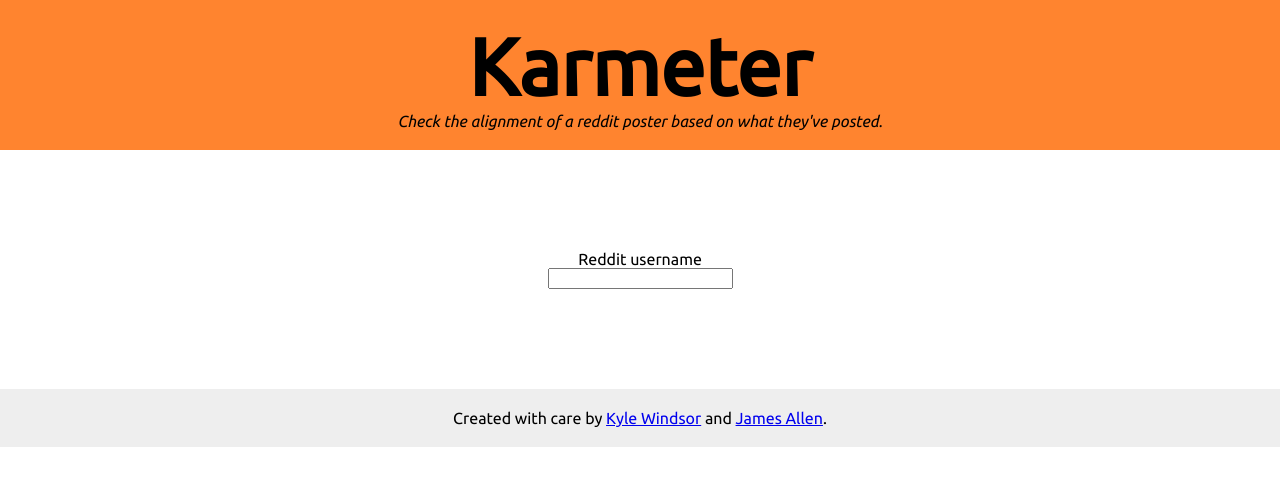
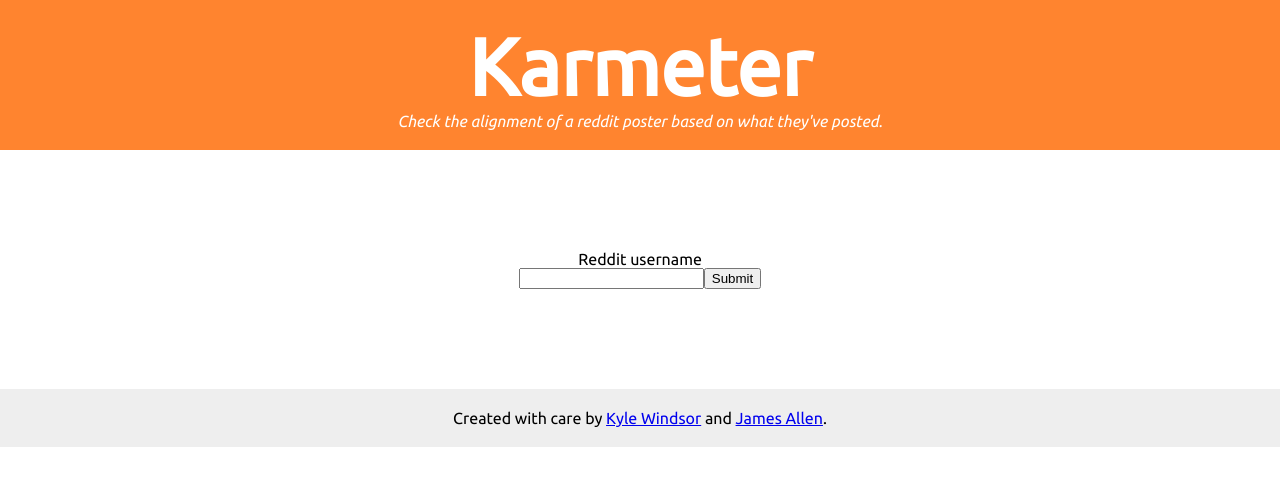
Before and after one commit to disseminate/karmeter, a PHP site: page / in a window 1280 px wide. Shown: the top 486 px of the page. Run offline with PHP 8.4, Linux system fonts and the light colour scheme.

Commit message:
Updated style

```diff
--- a/css/style.css
+++ b/css/style.css
@@ -28,12 +28,14 @@ body {
 
 h1 {
 	font-size: 5em;
-	margin: 0px 0px;
+	margin: 0px;
+	padding: 0px;
 }
 
 #intro {
 	margin-bottom: 50px;
 	padding: 20px;
+	color: #FFF;
 }
 
 #input {
--- a/index.php
+++ b/index.php
@@ -11,7 +11,7 @@
 	<div id="input">
 		<form>
 			Reddit username<br>
-			<input type="text" name="username" />
+			<input type="text" name="username" /><input type="submit" name="submit">
 		</form>
 	</div>
 	<div id="footer" class="colorGray">
```
